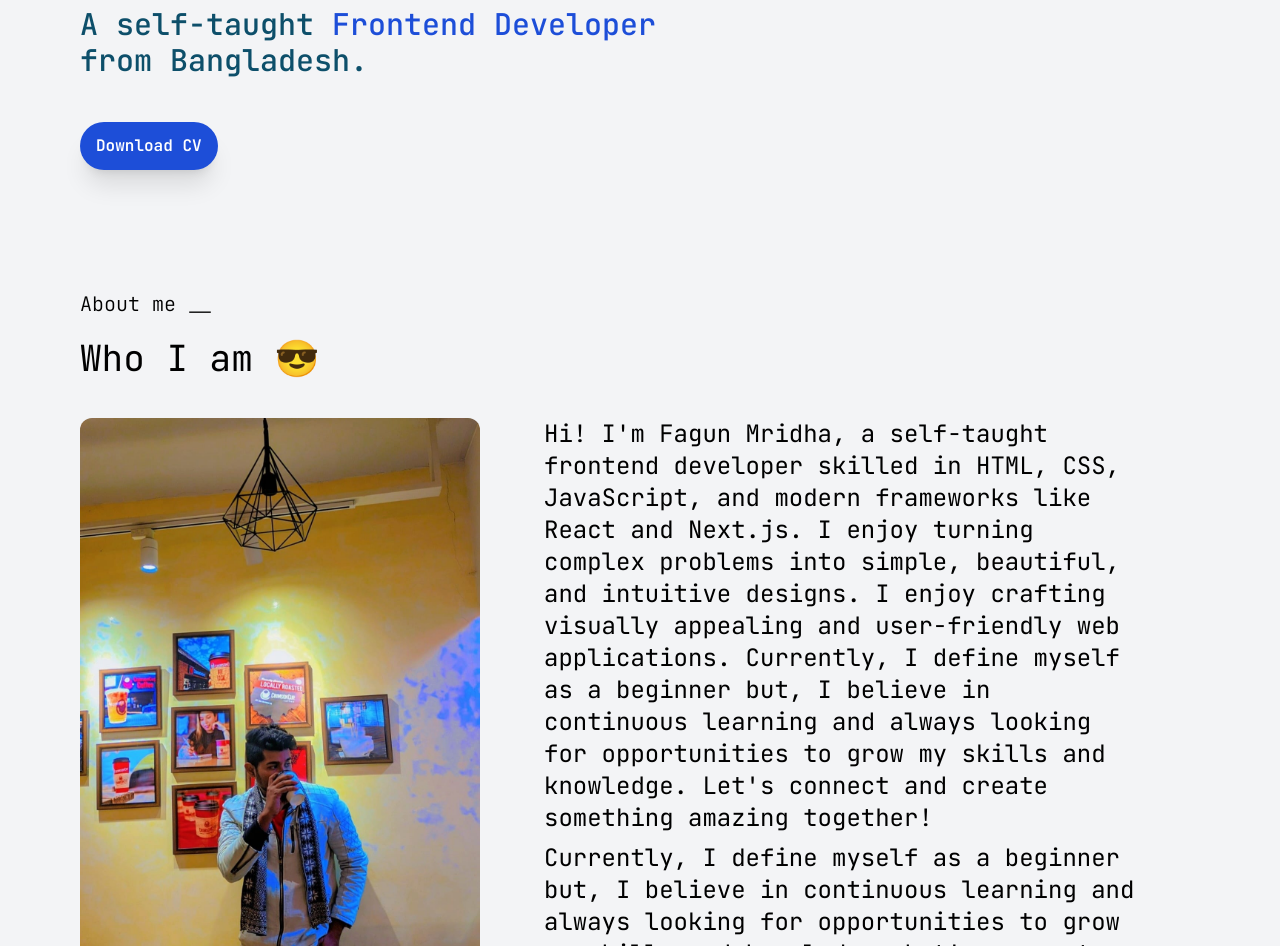
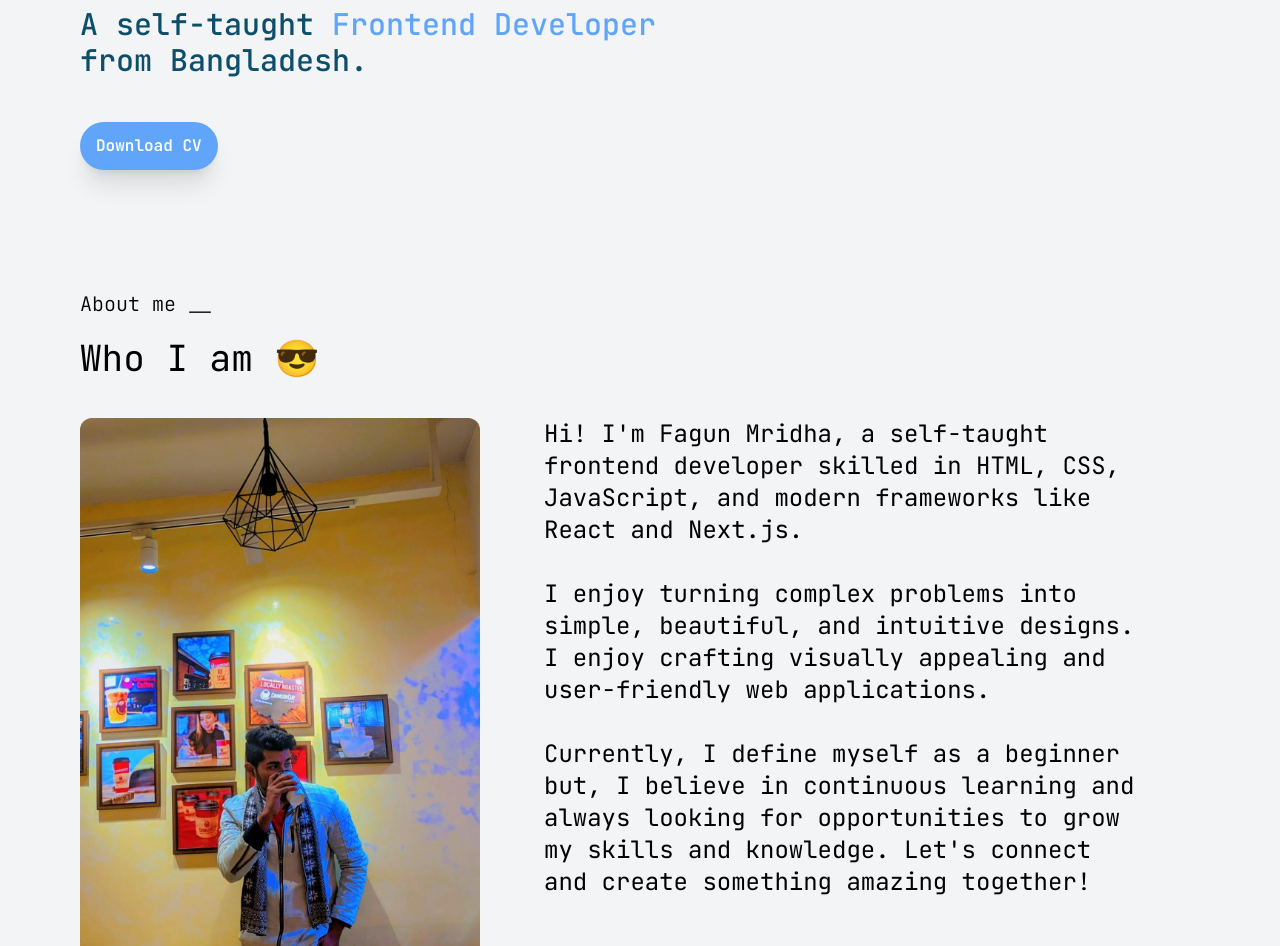
Before and after one commit to Fagunmridha/fagun-mridha, a Next.js app: page / in a window 1280 px wide. Shown: the part 286-1232 px from the top of the page. Built offline with nearby package versions, Linux system fonts and the light colour scheme.

Commit message:
done some cool styling with hover effect

```diff
--- a/components/projects-card.jsx
+++ b/components/projects-card.jsx
@@ -4,9 +4,9 @@ import React from "react";
 
 const ProjectCard = ({ img, name, url }) => {
   return (
-    <Link href={url} target="blank" className="">
+    <Link href={url} target="blank" className="group">
       <Image src={img} alt={name} width={680} height={500} className="" />
-      <div className="p-3 bg-white">
+      <div className="p-3 bg-white group-hover:bg-lime-300  group-hover:transition group-hover:duration-500 ">
         <p className="font-semibold">{name}</p>
       </div>
     </Link>
--- a/components/tech-icons.jsx
+++ b/components/tech-icons.jsx
@@ -2,7 +2,7 @@ import React from "react";
 
 const TechIcons = ({ children }) => {
   return (
-    <div className="flex flex-row space-x-4 space-y-4 flex-shrink bg-lime-200 p-6 rounded-lg">
+    <div className="flex bg-lime-300 p-6 rounded-lg hover:scale-110 hover:transition-all hover:duration-500">
       {children}
     </div>
   );
--- a/pages/index.js
+++ b/pages/index.js
@@ -38,7 +38,7 @@ export default function Home() {
                 </h1>
                 <h3 className="text-3xl text-[#0D4F6A] font-medium">
                   A self-taught
-                  <span className="text-blue-700">
+                  <span className="text-blue-400">
                     {" "}
                     Frontend Developer <br />
                   </span>{" "}
@@ -47,9 +47,9 @@ export default function Home() {
 
                 <div className="flex flex-row pt-4 md:pt-8">
                   <Link
-                    href="https://drive.google.com/file/d/1ZhlA_31s9hoHD0tK-rwX4v2rwZNxFOxF/view"
+                    href="https://drive.google.com/file/d/1WXm4fiGPEFOKeFPzcpQzO5LThEmSRLcm/view?usp=sharing"
                     target="blank"
-                    className="bg-blue-700 py-3 px-4 rounded-full text-md font-semibold text-white shadow-xl"
+                    className="bg-blue-400 py-3 px-4 rounded-full text-md font-semibold text-white shadow-xl hover:bg-blue-500  "
                   >
                     Download CV
                   </Link>
@@ -74,19 +74,18 @@ export default function Home() {
                 className="rounded-xl"
               />
             </div>
-            <div className="max-w-[600px]">
+            <div className="max-w-[600px] space-y-8">
               <p className="text-xl md:text-2xl font-normal">
                 Hi! I&apos;m Fagun Mridha, a self-taught frontend developer
                 skilled in HTML, CSS, JavaScript, and modern frameworks like
-                React and Next.js. I enjoy turning complex problems into simple,
-                beautiful, and intuitive designs. I enjoy crafting visually
-                appealing and user-friendly web applications. Currently, I
-                define myself as a beginner but, I believe in continuous
-                learning and always looking for opportunities to grow my skills
-                and knowledge. Let&apos;s connect and create something amazing
-                together!
+                React and Next.js.
               </p>
-              <p className="text-xl md:text-2xl font-normal mt-2">
+              <p className="text-xl md:text-2xl font-normal">
+                I enjoy turning complex problems into simple, beautiful, and
+                intuitive designs. I enjoy crafting visually appealing and
+                user-friendly web applications.
+              </p>
+              <p className="text-xl md:text-2xl font-normal">
                 Currently, I define myself as a beginner but, I believe in
                 continuous learning and always looking for opportunities to grow
                 my skills and knowledge. Let&apos;s connect and create something
@@ -177,22 +176,34 @@ export default function Home() {
           <div className="py-10 flex justify-center">
             <div className="flex justify-between space-x-6">
               <Link href="https://github.com/Fagunmridha" target="blank">
-                <FaGithub size={40} />
+                <FaGithub
+                  size={40}
+                  className="text-black hover:text-lime-300 hover:transition-all hover:ease-in-out hover:duration-300"
+                />
               </Link>
               <Link
                 href="https://www.facebook.com/profile.php?id=100078731898525"
                 target="blank"
               >
-                <IoLogoFacebook size={40} />
+                <IoLogoFacebook
+                  size={40}
+                  className="text-black hover:text-lime-300 hover:transition-all hover:ease-in-out hover:duration-300"
+                />
               </Link>
               <Link
                 href="https://www.linkedin.com/in/fagun-mridha/"
                 target="blank"
               >
-                <FaLinkedinIn size={40} />
+                <FaLinkedinIn
+                  size={40}
+                  className="text-black hover:text-lime-300 hover:transition-all hover:ease-in-out hover:duration-300"
+                />
               </Link>
               <Link href="https://www.instagram.com/fagun_vi/" target="blank">
-                <FaInstagram size={40} />
+                <FaInstagram
+                  size={40}
+                  className="text-black hover:text-lime-300 hover:transition-all hover:ease-in-out hover:duration-300"
+                />
               </Link>
             </div>
           </div>
```
